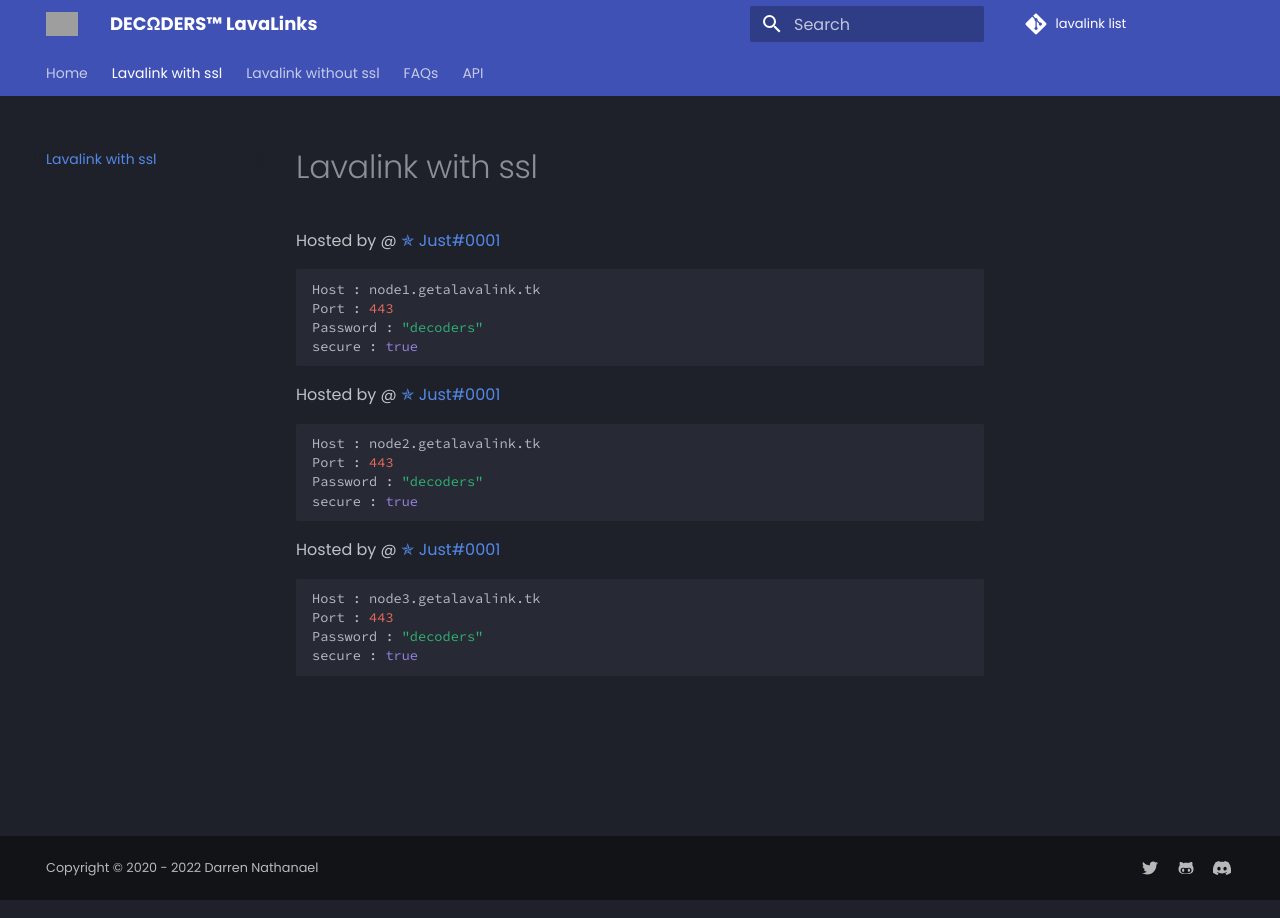
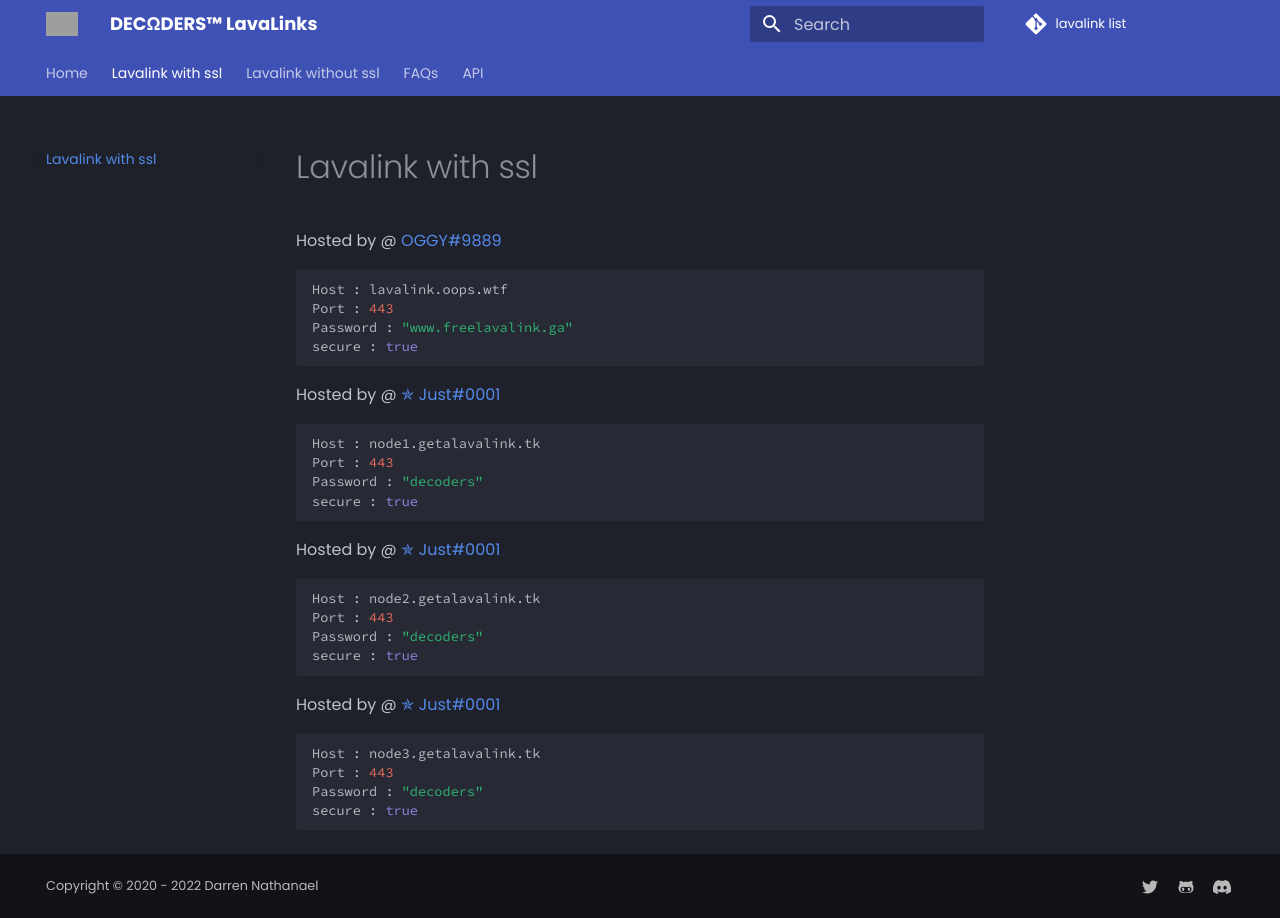
Before and after one commit to NotJustifyMe/Lavalink-List, an MkDocs documentation site: the page built from docs/SSL/lavalink-with-ssl.md, in a window 1280 px wide. Built offline with MkDocs 1.6.1 and Material for MkDocs 9.7.7, drawn with Linux system fonts in a browser that asks for light colours; comment, search, counter and statistics services are not loaded; grey boxes are pictures that could not be loaded.

Commit message:
Update lavalink-with-ssl.md

````diff
--- a/docs/SSL/lavalink-with-ssl.md
+++ b/docs/SSL/lavalink-with-ssl.md
@@ -4,6 +4,14 @@ description: SSL Uses Secure WS connection, whilst No SSL uses standard WS. if y
 ---
 
 ---
+Hosted by @ [OGGY#9889](https://www.freelavalink.ga)
+```bash
+Host : lavalink.oops.wtf
+Port : 443
+Password : "www.freelavalink.ga"
+secure : true
+```
+
 Hosted by @ [✯ Just#0001](https://discord.gg/GWynmGRwpD)
 ```bash
 Host : node1.getalavalink.tk
````
